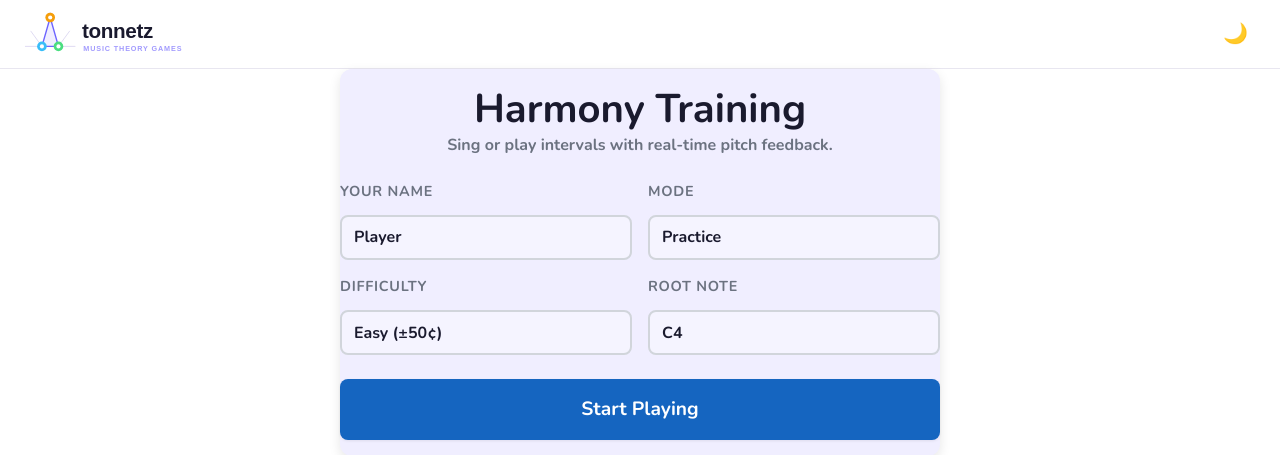
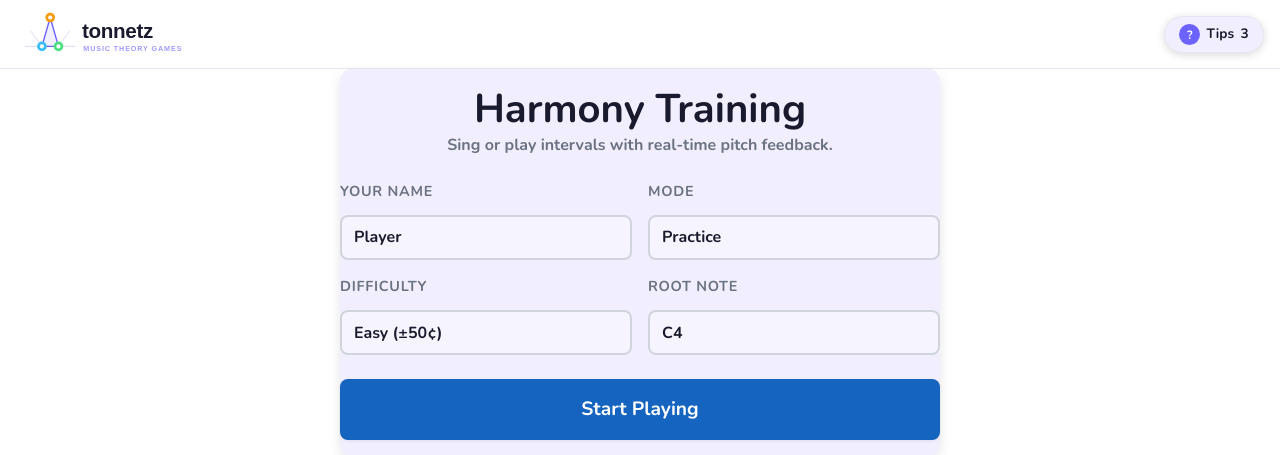
Before and after one commit to schones/tonnetz, a Flask app: page /harmony in a window 1280 px wide. Shown: the top 455 px of the page. Run offline with Flask 3, Linux system fonts and the light colour scheme; some libraries are stand-ins or nearby versions.

Commit message:
Phase 0 Step 5: tips pill fixes (positioning, test mode, escape layering, direct state updates, multi-topic)

```diff
--- /dev/null
+++ b/static/shared/tips-pill.js
@@ -0,0 +1,422 @@
+/**
+ * tips-pill.js
+ * ============
+ * Floating "Tips" pill that shows contextual theory tips during gameplay.
+ * Self-contained module — owns its own CSS, DOM, and event wiring.
+ *
+ * Usage:
+ *   import { TipsPill } from '/static/shared/tips-pill.js';
+ *   const pill = TipsPill.init(document.body);
+ *   pill.update(['intervals', 'triads', 'circle_of_fifths']);
+ *
+ * Connection chips inside expanded cards call TheoryTooltip.show() if
+ * a tooltip engine instance is available on the page.
+ */
+
+import { THEORY } from './theory-content.js';
+
+// ── CSS (injected once) ─────────────────────────────────────────────────────
+
+const PILL_CSS = /* css */ `
+
+/* ── pill button ─────────────────────────────────────────────────────── */
+
+.tips-pill {
+  position: fixed;
+  top: 1rem;
+  right: 1rem;
+  z-index: 8000;
+  font-family: inherit;
+}
+
+.tips-pill__btn {
+  display: flex;
+  align-items: center;
+  gap: 0.4rem;
+  padding: 0.45rem 0.9rem;
+  border: 1px solid var(--border, #2a2847);
+  border-radius: 999px;
+  background: var(--bg-card, #16213e);
+  color: var(--text-primary, #e8e6ff);
+  font-size: 0.85rem;
+  font-weight: 600;
+  cursor: pointer;
+  transition: background 0.15s, box-shadow 0.15s;
+  box-shadow: 0 2px 8px rgba(0, 0, 0, 0.15);
+}
+.tips-pill__btn:hover {
+  background: var(--bg-card-hover, #1a2744);
+  box-shadow: 0 4px 16px rgba(0, 0, 0, 0.25);
+}
+.tips-pill__btn[aria-expanded="true"] {
+  border-color: var(--accent, #6c63ff);
+}
+
+.tips-pill__icon {
+  display: flex;
+  align-items: center;
+  justify-content: center;
+  width: 1.3rem;
+  height: 1.3rem;
+  border-radius: 50%;
+  background: var(--accent, #6c63ff);
+  color: #fff;
+  font-size: 0.75rem;
+  font-weight: 700;
+  line-height: 1;
+}
+
+.tips-pill__count {
+  font-variant-numeric: tabular-nums;
+}
+
+/* ── dropdown ────────────────────────────────────────────────────────── */
+
+.tips-pill__dropdown {
+  position: absolute;
+  top: calc(100% + 0.5rem);
+  right: 0;
+  width: 320px;
+  max-width: calc(100vw - 2rem);
+  max-height: 420px;
+  overflow-y: auto;
+  background: var(--bg-card, #16213e);
+  border: 1px solid var(--border, #2a2847);
+  border-radius: 12px;
+  box-shadow: 0 8px 30px rgba(0, 0, 0, 0.25);
+  padding: 0.5rem;
+  display: none;
+}
+.tips-pill__dropdown[data-open] {
+  display: block;
+}
+
+/* ── tip card ────────────────────────────────────────────────────────── */
+
+.tips-card {
+  border-radius: 8px;
+  padding: 0.7rem 0.8rem;
+  cursor: pointer;
+  transition: background 0.12s;
+}
+.tips-card:hover {
+  background: rgba(255, 255, 255, 0.04);
+}
+.tips-card + .tips-card {
+  margin-top: 0.35rem;
+}
+
+.tips-card__header {
+  display: flex;
+  align-items: center;
+  gap: 0.5rem;
+}
+
+.tips-card__dot {
+  width: 8px;
+  height: 8px;
+  border-radius: 50%;
+  flex-shrink: 0;
+}
+.tips-card__dot--high   { background: #f38ba8; }  /* red — highly relevant */
+.tips-card__dot--medium { background: #f9e2af; }  /* gold — related */
+.tips-card__dot--low    { background: #6c7086; }  /* gray — tangential */
+
+.tips-card__title {
+  font-size: 0.85rem;
+  font-weight: 600;
+  color: var(--text-primary, #e8e6ff);
+}
+
+.tips-card__preview {
+  font-size: 0.78rem;
+  color: var(--text-muted, #a6adc8);
+  margin-top: 0.25rem;
+  line-height: 1.4;
+}
+
+/* ── expanded card body ──────────────────────────────────────────────── */
+
+.tips-card__body {
+  display: none;
+  margin-top: 0.6rem;
+  padding-top: 0.5rem;
+  border-top: 1px solid var(--border, #2a2847);
+}
+.tips-card[data-expanded] .tips-card__body {
+  display: block;
+}
+
+.tips-card__content {
+  font-size: 0.82rem;
+  color: var(--text-primary, #e8e6ff);
+  line-height: 1.6;
+  margin-bottom: 0.5rem;
+}
+
+.tips-card__practical {
+  font-size: 0.78rem;
+  color: var(--text-muted, #a6adc8);
+  font-style: italic;
+  margin-bottom: 0.5rem;
+}
+
+.tips-card__connections {
+  display: flex;
+  flex-wrap: wrap;
+  gap: 0.35rem;
+}
+
+.tips-card__chip {
+  display: inline-block;
+  padding: 0.2rem 0.55rem;
+  border: 1px solid var(--border, #2a2847);
+  border-radius: 999px;
+  font-size: 0.72rem;
+  color: var(--accent, #6c63ff);
+  cursor: pointer;
+  transition: background 0.12s, border-color 0.12s;
+}
+.tips-card__chip:hover {
+  background: rgba(108, 99, 255, 0.12);
+  border-color: var(--accent, #6c63ff);
+}
+
+/* ── empty state ─────────────────────────────────────────────────────── */
+
+.tips-pill__empty {
+  text-align: center;
+  padding: 1.5rem 1rem;
+  color: var(--text-muted, #a6adc8);
+  font-size: 0.82rem;
+}
+`;
+
+let _cssInjected = false;
+
+function injectCSS() {
+  if (_cssInjected) return;
+  const style = document.createElement('style');
+  style.textContent = PILL_CSS;
+  document.head.appendChild(style);
+  _cssInjected = true;
+}
+
+// ── TipsPill class ──────────────────────────────────────────────────────────
+
+class TipsPill {
+  /**
+   * Factory — creates the pill and appends it to `containerEl`.
+   * @param {HTMLElement} containerEl
+   * @param {object}      [opts]
+   * @param {object}      [opts.tooltipEngine] - TheoryTooltip instance for deep-dive chips
+   * @returns {TipsPill}
+   */
+  static init(containerEl, opts = {}) {
+    injectCSS();
+    return new TipsPill(containerEl, opts);
+  }
+
+  constructor(containerEl, opts) {
+    this._container = containerEl;
+    this._tooltipEngine = opts.tooltipEngine || null;
+    this._topicKeys = [];
+    this._open = false;
+
+    // Build DOM
+    this._el = document.createElement('div');
+    this._el.className = 'tips-pill';
+    this._el.innerHTML = `
+      <button class="tips-pill__btn" aria-expanded="false" aria-haspopup="true"
+              title="Theory tips for this exercise">
+        <span class="tips-pill__icon">?</span>
+        <span>Tips</span>
+        <span class="tips-pill__count">0</span>
+      </button>
+      <div class="tips-pill__dropdown" role="menu" aria-label="Theory tips"></div>
+    `;
+    this._btn = this._el.querySelector('.tips-pill__btn');
+    this._countEl = this._el.querySelector('.tips-pill__count');
+    this._dropdown = this._el.querySelector('.tips-pill__dropdown');
+
+    containerEl.appendChild(this._el);
+
+    // Events
+    this._btn.addEventListener('click', () => this._toggle());
+    this._onOutsideClick = (e) => {
+      if (this._open && !this._el.contains(e.target)) this._close();
+    };
+    // Fix 3: let TheoryTooltip consume Escape first — the tooltip appends .tt-tooltip
+    // to the DOM when open and removes it on hide, so its presence means "tooltip is active".
+    this._onKeydown = (e) => {
+      if (e.key === 'Escape' && this._open) {
+        if (document.querySelector('.tt-tooltip')) return;
+        this._close();
+      }
+    };
+    document.addEventListener('mousedown', this._onOutsideClick);
+    document.addEventListener('keydown', this._onKeydown);
+  }
+
+  /** Fix 2: show or hide the entire pill (e.g. suppress during test mode). */
+  setVisible(visible) {
+    this._el.style.display = visible ? '' : 'none';
+    if (!visible) this._close();
+  }
+
+  /** Pass the tooltip engine instance so connection chips can open deep-dives. */
+  setTooltipEngine(engine) {
+    this._tooltipEngine = engine;
+  }
+
+  /**
+   * Update the tip list with new topic keys.
+   * @param {Array<{id: string, relevance: 'high'|'medium'|'low'}>} topics
+   */
+  update(topics) {
+    // Normalize: accept string[] or {id, relevance}[]
+    this._topicKeys = topics.map(t =>
+      typeof t === 'string' ? { id: t, relevance: 'medium' } : t
+    );
+    this._countEl.textContent = this._topicKeys.length;
+    this._renderCards();
+  }
+
+  // ── Private ───────────────────────────────────────────────────────────────
+
+  _toggle() {
+    this._open ? this._close() : this._openDropdown();
+  }
+
+  _openDropdown() {
+    this._open = true;
+    this._dropdown.setAttribute('data-open', '');
+    this._btn.setAttribute('aria-expanded', 'true');
+  }
+
+  _close() {
+    this._open = false;
+    this._dropdown.removeAttribute('data-open');
+    this._btn.setAttribute('aria-expanded', 'false');
+  }
+
+  _renderCards() {
+    this._dropdown.innerHTML = '';
+
+    if (!this._topicKeys.length) {
+      this._dropdown.innerHTML = '<div class="tips-pill__empty">No tips for this exercise yet.</div>';
+      return;
+    }
+
+    for (const { id, relevance } of this._topicKeys) {
+      const topic = THEORY.topics[id];
+      if (!topic) continue;
+
+      const card = document.createElement('div');
+      card.className = 'tips-card';
+      card.setAttribute('role', 'menuitem');
+      card.setAttribute('tabindex', '0');
+
+      // Header + preview (always visible)
+      const summary = topic.summary || '';
+      const preview = summary.length > 80 ? summary.slice(0, 80) + '…' : summary;
+
+      card.innerHTML = `
+        <div class="tips-card__header">
+          <span class="tips-card__dot tips-card__dot--${relevance}"></span>
+          <span class="tips-card__title">${topic.title}</span>
+        </div>
+        <div class="tips-card__preview">${preview}</div>
+        <div class="tips-card__body"></div>
+      `;
+
+      // Click to expand/collapse
+      card.addEventListener('click', () => this._toggleCard(card, topic));
+      card.addEventListener('keydown', (e) => {
+        if (e.key === 'Enter' || e.key === ' ') {
+          e.preventDefault();
+          this._toggleCard(card, topic);
+        }
+      });
+
+      this._dropdown.appendChild(card);
+    }
+  }
+
+  _toggleCard(card, topic) {
+    const wasExpanded = card.hasAttribute('data-expanded');
+    if (wasExpanded) {
+      card.removeAttribute('data-expanded');
+      return;
+    }
+
+    card.setAttribute('data-expanded', '');
+    const body = card.querySelector('.tips-card__body');
+
+    // Only populate on first expand
+    if (body.children.length) return;
+
+    // Musician-level content (most accessible)
+    const content = topic.levels?.musician || topic.summary || '';
+    const contentEl = document.createElement('div');
+    contentEl.className = 'tips-card__content';
+    contentEl.textContent = content;
+    body.appendChild(contentEl);
+
+    // Practical tip
+    if (topic.practical) {
+      const practEl = document.createElement('div');
+      practEl.className = 'tips-card__practical';
+      practEl.textContent = topic.practical;
+      body.appendChild(practEl);
+    }
+
+    // Connection chips — link to related topics
+    const connections = topic.connections || [];
+    if (connections.length) {
+      const chipsEl = document.createElement('div');
+      chipsEl.className = 'tips-card__connections';
+
+      for (const connId of connections) {
+        const connTopic = THEORY.topics[connId];
+        if (!connTopic) continue;
+
+        const chip = document.createElement('span');
+        chip.className = 'tips-card__chip';
+        chip.textContent = connTopic.title;
+        chip.setAttribute('role', 'button');
+        chip.setAttribute('tabindex', '0');
+
+        // Fix 1: anchor tooltip to the pill button, not the chip — _close() hides the
+        // dropdown before show() runs, so the chip's getBoundingClientRect() returns zeros.
+        const openTooltip = (e) => {
+          e.stopPropagation();
+          if (this._tooltipEngine) {
+            this._close();
+            this._tooltipEngine.show(connId, this._btn);
+          }
+        };
+        chip.addEventListener('click', openTooltip);
+        chip.addEventListener('keydown', (e) => {
+          if (e.key === 'Enter' || e.key === ' ') {
+            e.preventDefault();
+            openTooltip(e);
+          }
+        });
+
+        chipsEl.appendChild(chip);
+      }
+      body.appendChild(chipsEl);
+    }
+  }
+
+  /** Clean up listeners and remove DOM. */
+  destroy() {
+    document.removeEventListener('mousedown', this._onOutsideClick);
+    document.removeEventListener('keydown', this._onKeydown);
+    this._el.remove();
+    this._el = null;
+  }
+}
+
+export { TipsPill };
--- a/templates/harmony.html
+++ b/templates/harmony.html
@@ -689,6 +689,8 @@
                 state.testQueue = [...intervals].sort(() => Math.random() - 0.5);
             }
             state.interval = state.testQueue[state.testIndex % intervals.length];
+            // Fix 4: notify tips pill directly on state change (replaces MutationObserver)
+            window.__harmonyTips.refreshTips?.();
             state.awaitingNext = false;
             state.stableStartTime = null;
             state.wrongPitchStartTime = null;
@@ -831,6 +833,8 @@
             const notes = getNoteRange(3, 'C5');
             state.rootNote = notes[Math.floor(Math.random() * notes.length)];
             state.interval = Math.floor(Math.random() * INTERVAL_NAMES.length);
+            // Fix 4: notify tips pill directly on state change
+            window.__harmonyTips.refreshTips?.();
             $('game-root').value = state.rootNote;
             $('game-interval').value = state.interval;
             updatePracticeInfo();
@@ -918,12 +922,14 @@
             $('feedback').textContent = '';
             updateStats();
             showScreen('game');
+            // Fix 4: notify tips pill on game start (mode + initial interval now known)
+            window.__harmonyTips.refreshTips?.();
             // Try to auto-start so user doesn't have to click another button
             await doStartListening();
         });
 
         $('game-root').addEventListener('change', (e) => { state.rootNote = e.target.value; updatePracticeInfo(); });
-        $('game-interval').addEventListener('change', (e) => { state.interval = parseInt(e.target.value, 10); updatePracticeInfo(); });
+        $('game-interval').addEventListener('change', (e) => { state.interval = parseInt(e.target.value, 10); updatePracticeInfo(); window.__harmonyTips.refreshTips?.(); });
 
         $('btn-listen').addEventListener('click', () => state.listening ? doStopListening() : doStartListening());
         $('btn-quit').addEventListener('click', () => { clearQuestionTimer(); doStopListening(); showScreen('setup'); });
@@ -943,5 +949,81 @@
         // Initialize on page load
         populateSelectors();
         buildTuner();
+
+        // ── Tips pill integration ───────────────────────────────────────
+        // Expose hooks so the module script below can call back into game state.
+        window.__harmonyTips = {
+          getInterval: () => state.interval,
+          getMode: () => state.mode,
+        };
+    </script>
+
+    {# Tips pill — ES module for contextual theory tips #}
+    <script type="module">
+      import { TipsPill } from '{{ url_for("static", filename="shared/tips-pill.js") }}';
+      import { initTheoryTooltips } from '{{ url_for("static", filename="shared/theory-engine.js") }}';
+
+      // Map current interval to relevant theory topics (2-4 keys).
+      // Fix 5: independent if-blocks so multiple topics can surface simultaneously
+      // (e.g. a Perfect 5th is relevant to both triads and circle_of_fifths).
+      function getRelevantTopics(interval) {
+        const tips = [
+          { id: 'intervals', relevance: 'high' },
+          { id: 'sound_basics', relevance: 'low' },
+        ];
+
+        const sem = Math.abs(interval) % 13;
+
+        if (sem <= 2) {
+          tips.push({ id: 'semitones_whole_tones', relevance: 'high' });
+        }
+        if (sem === 3 || sem === 4) {
+          tips.push({ id: 'triads', relevance: 'high' });
+        }
+        if (sem === 5 || sem === 7) {
+          tips.push({ id: 'circle_of_fifths', relevance: 'high' });
+        }
+        if (sem === 6) {
+          tips.push({ id: 'chord_function', relevance: 'medium' });
+        }
+        if (sem === 8 || sem === 9) {
+          tips.push({ id: 'triads', relevance: 'medium' });
+        }
+        if (sem === 10 || sem === 11) {
+          tips.push({ id: 'seventh_chords', relevance: 'high' });
+        }
+        if (sem === 12 || sem === 0) {
+          tips.push({ id: 'octave', relevance: 'high' });
+        }
+
+        return tips;
+      }
+
+      // Boot tooltip engine (for deep-dive chips inside expanded tip cards)
+      const tooltipEngine = initTheoryTooltips();
+
+      // Create pill, attach tooltip engine for connection-chip deep dives
+      const pill = TipsPill.init(document.body, { tooltipEngine });
+
+      // Fix 4: game code calls this directly on state changes — no MutationObserver needed.
+      // This pattern is portable to any game that exposes getInterval/getMode on a bridge object.
+      function refreshTips() {
+        const mode = window.__harmonyTips.getMode();
+        // Fix 2: hide pill entirely in test mode to avoid leaking interval-specific answers
+        if (mode === 'test') {
+          pill.setVisible(false);
+          pill.update([]);
+          return;
+        }
+        pill.setVisible(true);
+        const interval = window.__harmonyTips.getInterval();
+        pill.update(getRelevantTopics(interval));
+      }
+
+      // Register callback so the classic game script can invoke it directly
+      window.__harmonyTips.refreshTips = refreshTips;
+
+      // Initial tips for the default interval
+      refreshTips();
     </script>
 {% endblock %}
```
